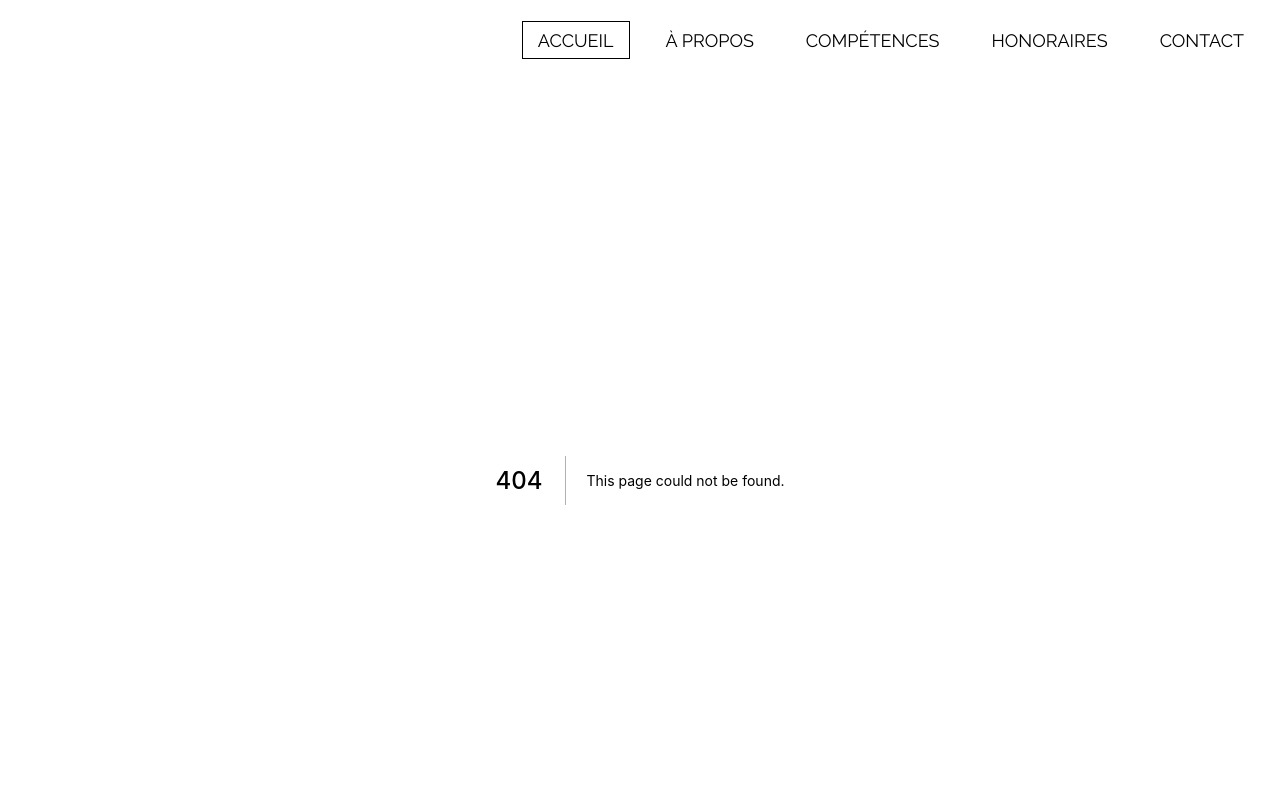
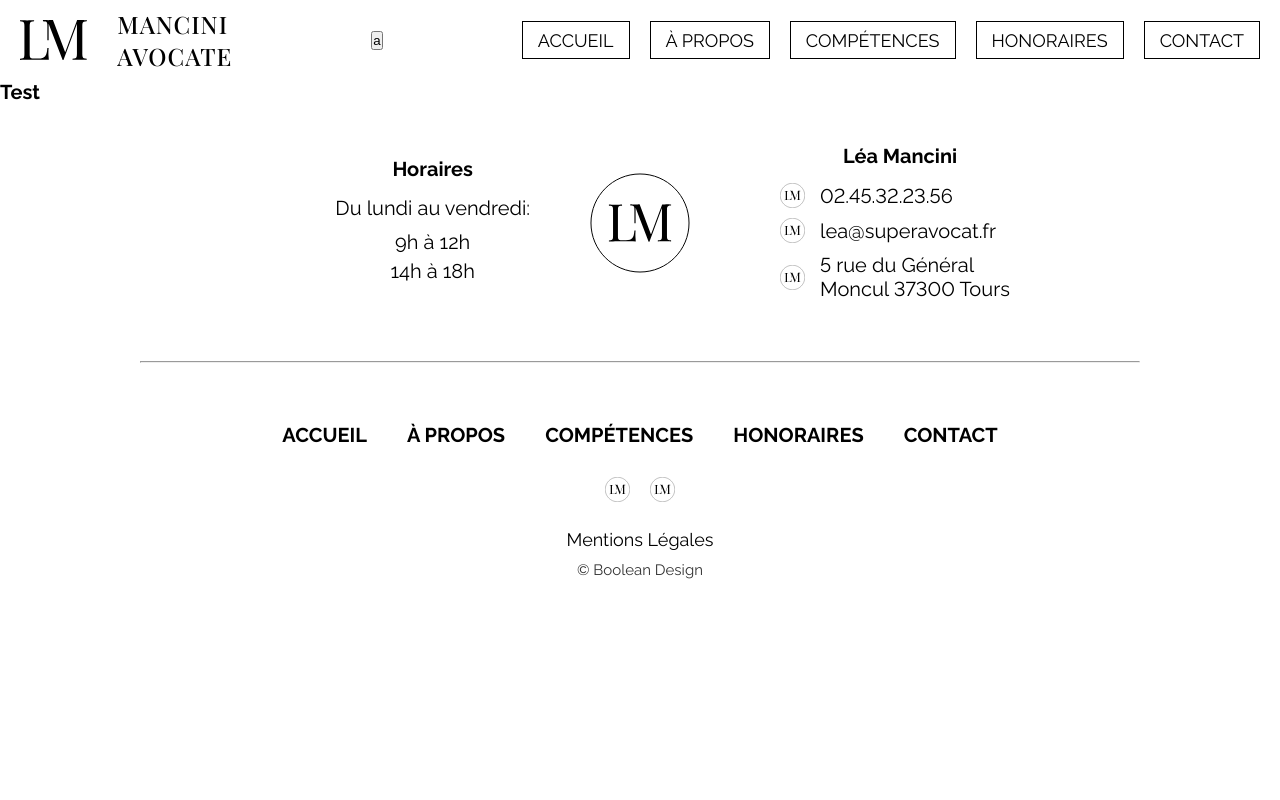
Before and after one commit to Low3nd/mancini-lawyer, a Next.js app: page /test in a window 1280 px wide. Before the commit this address had no page. Shown: the top 800 px of the page. Built offline with nearby package versions, Linux system fonts and the light colour scheme.

Commit message:
Progressed on spyScroll implementation

```diff
--- a/components/menu.js
+++ b/components/menu.js
@@ -24,14 +24,14 @@ const Menu = ({sectionIds, menuState, menuActivation}) => {
                     <h3>MANCINI<br />AVOCATE</h3>
                     <ul className={styles['c-menu__sections']}>
                         {sectionIds.map((id)=> (
-                            <>
+                            <div key={id}>
                             <hr />
-                                <li key={id} className={styles['c-menu__sections-link']}>
+                                <li className={styles['c-menu__sections-link']}>
                                     <Link href={`#${id}`}>
                                         <a onClick={menuActivation}>{id}</a>
                                     </Link>
                                 </li>
-                            </>
+                            </div>
                         ))}
                         <hr />
                     </ul>
--- a/components/navbar.js
+++ b/components/navbar.js
@@ -4,15 +4,20 @@ import Link from 'next/link';
 import clsx from 'clsx';
 import styles from './navbar.module.css';
 
-const Navbar = ({sectionIds}) => {
+const Navbar = ({sectionIds, activeSection}) => {
     const [activeID, setActiveID] = useState('ACCUEIL');
+
     const [menuState, setmenuState] = useState(0);
     const menuActivation = () => {
         menuState === 0 ? setmenuState(1) : setmenuState(0);
         console.log(menuState);
     }
     return (
-        <nav className={styles['c-nav'] + " " + styles['c-nav--hero-theme']}>
+        <nav className={clsx(
+            styles['c-nav'],
+            activeSection === 0 && styles['c-nav--hero-theme'],
+            activeSection === 1 && styles['c-nav--light-theme']
+        )}>
         {/* TODO: className is not final. To be modified when implementing scrollSpy */}
             <Link href="">
                 <a className={styles['c-nav__logo']}>
@@ -23,6 +28,7 @@ const Navbar = ({sectionIds}) => {
                     <h3>MANCINI<br />AVOCATE</h3>
                 </a>
             </Link>
+            <button onClick={() => activeSection}>a</button>
             <ul className={styles['c-nav__menu']}>
                 {sectionIds.map((id) => (
                     <li key={`c-nav__menu-item${id}`} className={styles['c-nav__menu-item']}>
--- a/components/skillcard.module.css
+++ b/components/skillcard.module.css
@@ -15,6 +15,7 @@
 
 .c-skillcard__front, .c-skillcard__back {
     backface-visibility: hidden;
+    transform: rotateX(0deg)
 }
 
 .c-skillcard__front {
@@ -67,6 +68,7 @@
     height: 100%;
     position: absolute;
     transform: rotateY(180deg);
+    color: white;
 }
 .c-skillcard__back:hover {
     cursor: pointer;
--- a/package.json
+++ b/package.json
@@ -12,7 +12,8 @@
     "clsx": "^1.2.1",
     "next": "12.3.0",
     "react": "^18.2.0",
-    "react-dom": "^18.2.0"
+    "react-dom": "^18.2.0",
+    "react-use-scrollspy": "^3.1.1"
   },
   "devDependencies": {
     "eslint": "8.23.1",
--- a/pages/_app.js
+++ b/pages/_app.js
@@ -1,15 +1,23 @@
 import Head from 'next/head';
 import Layout from '../components/layout';
 import '../styles/globals.css';
+import { useState, useRef } from 'react';
+import useScrollSpy from 'react-use-scrollspy'
 
 const MyApp = ({ Component, pageProps }) => {
+
+  const [spyState, setSpyState] = useState(0);
+  const spyUpdate = (callback) => {
+    callback();
+  }
+
   return (
     <>
       <Head>
-        <meta name="viewport" content="width=device-width, initial-scale=1.0" />
+      <meta name="viewport" content="width=device-width, height=device-height, initial-scale=1.0" />
       </Head>
       <Layout>
-        <Component {...pageProps} />
+        <Component {...pageProps} spyUpdate={spyUpdate} />
       </Layout>
     </>
   )
--- a/pages/_document.js
+++ b/pages/_document.js
@@ -7,7 +7,6 @@ const Document = () => {
         <link rel="preconnect" href="https://fonts.googleapis.com" />
         <link rel="preconnect" href="https://fonts.gstatic.com" crossOrigin="true" />
         <link href="https://fonts.googleapis.com/css2?family=Playfair+Display:wght@500&family=Raleway:wght@400;500;700&display=swap" rel="stylesheet" />
-        <meta name="viewport" content="width=device-width, height=device-height, initial-scale=1.0" />
       </Head>
       <body>
         <Main />
--- /dev/null
+++ b/pages/test.js
@@ -0,0 +1,9 @@
+const test = () => {
+    return (
+        <>
+            <h1>Test</h1>
+        </>
+    )
+}
+
+export default test;
--- a/styles/globals.css
+++ b/styles/globals.css
@@ -11,6 +11,7 @@
 html {
   font-size: 10px;
   overflow-x: hidden;
+  scroll-behavior: smooth;
 }
 body {
   font-family: raleway;
--- a/styles/index.module.css
+++ b/styles/index.module.css
@@ -1,3 +1,9 @@
+.scrollspy-button {
+    z-index: 1500;
+    position: fixed;
+    top: 50%;
+    left: 50%;
+}
 .sectionsb {
     height: 25rem;
     background-color: var(--grey);
```
Also changed, not shown: pages/index.js (+23 -3 lines), 1 other file (tests, documents, lock files or other folders).
